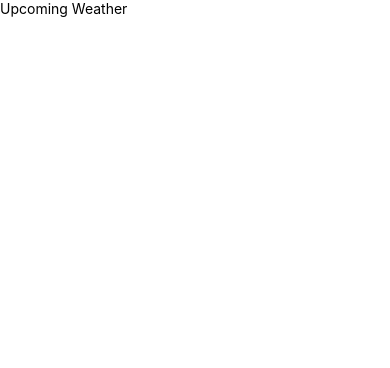
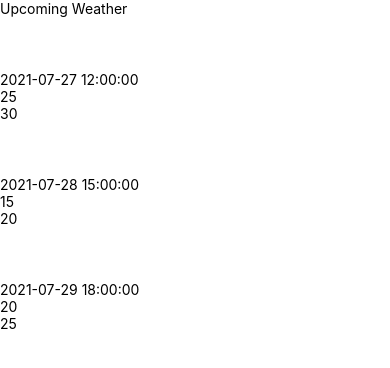
Before and after one commit to Lambersonistaken/ReactNativeCourse, a React Native app in the folder WeatherApp/: screen / in a window 390 px wide. Shown: the top 368 px of the page. Built offline with nearby package versions, Linux system fonts and the light colour scheme.

Commit message:
list added

```diff
--- a/WeatherApp/src/components/UpcomingWeather.jsx
+++ b/WeatherApp/src/components/UpcomingWeather.jsx
@@ -1,10 +1,73 @@
 import React from "react";
-import { SafeAreaView, View, StyleSheet, Text } from "react-native";
+import { SafeAreaView, View, StyleSheet, Text, FlatList } from "react-native";
+import { Feather } from "@expo/vector-icons";
+
+const DATA = [
+  {
+    dt_txt: "2021-07-27 12:00:00",
+    main: {
+      temp_max: 30,
+      temp_min: 25,
+    },
+    weather: [
+      {
+        main: "Clouds",
+      },
+    ],
+  },
+  {
+    dt_txt: "2021-07-28 15:00:00",
+    main: {
+      temp_max: 20,
+      temp_min: 15,
+    },
+    weather: [
+      {
+        main: "Rain",
+      },
+    ],
+  },
+  {
+    dt_txt: "2021-07-29 18:00:00",
+    main: {
+      temp_max: 25,
+      temp_min: 20,
+    },
+    weather: [
+      {
+        main: "Rain",
+      },
+    ],
+  },
+];
+
+const Item = (props) => {
+  const { dt_txt, min, max, condition } = props;
+  return (
+    <View>
+      <Feather name="sun" size={50} color="white" />
+      <Text>{dt_txt}</Text>
+      <Text>{min}</Text>
+      <Text>{max}</Text>
+    </View>
+  );
+};
 
 function UpcomingWeather() {
+  const renderItem = ({ item }) => {
+    return (
+      <Item
+        dt_txt={item.dt_txt}
+        min={item.main.temp_min}
+        max={item.main.temp_max}
+        condition={item.weather[0].main}
+      />
+    );
+  };
   return (
     <SafeAreaView style={styles.container}>
       <Text>Upcoming Weather</Text>
+      <FlatList data={DATA} renderItem={renderItem}></FlatList>
     </SafeAreaView>
   );
 }
```
